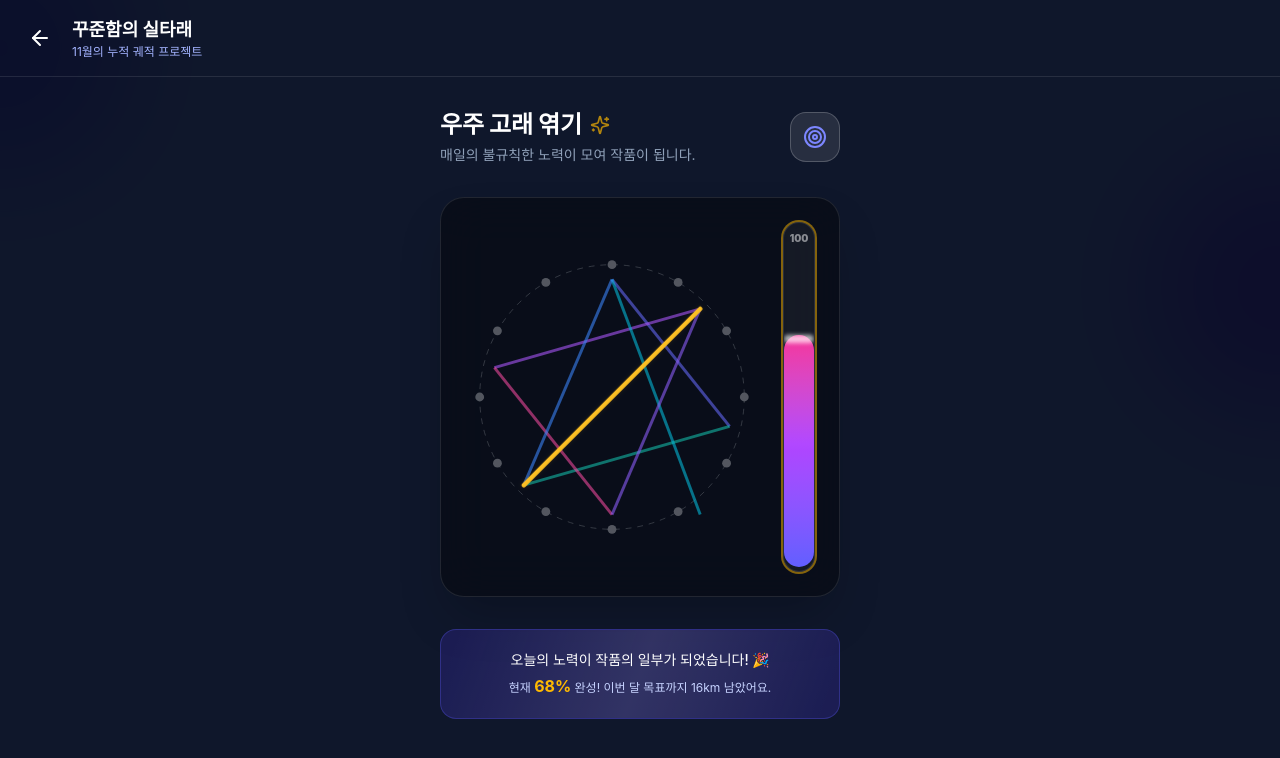
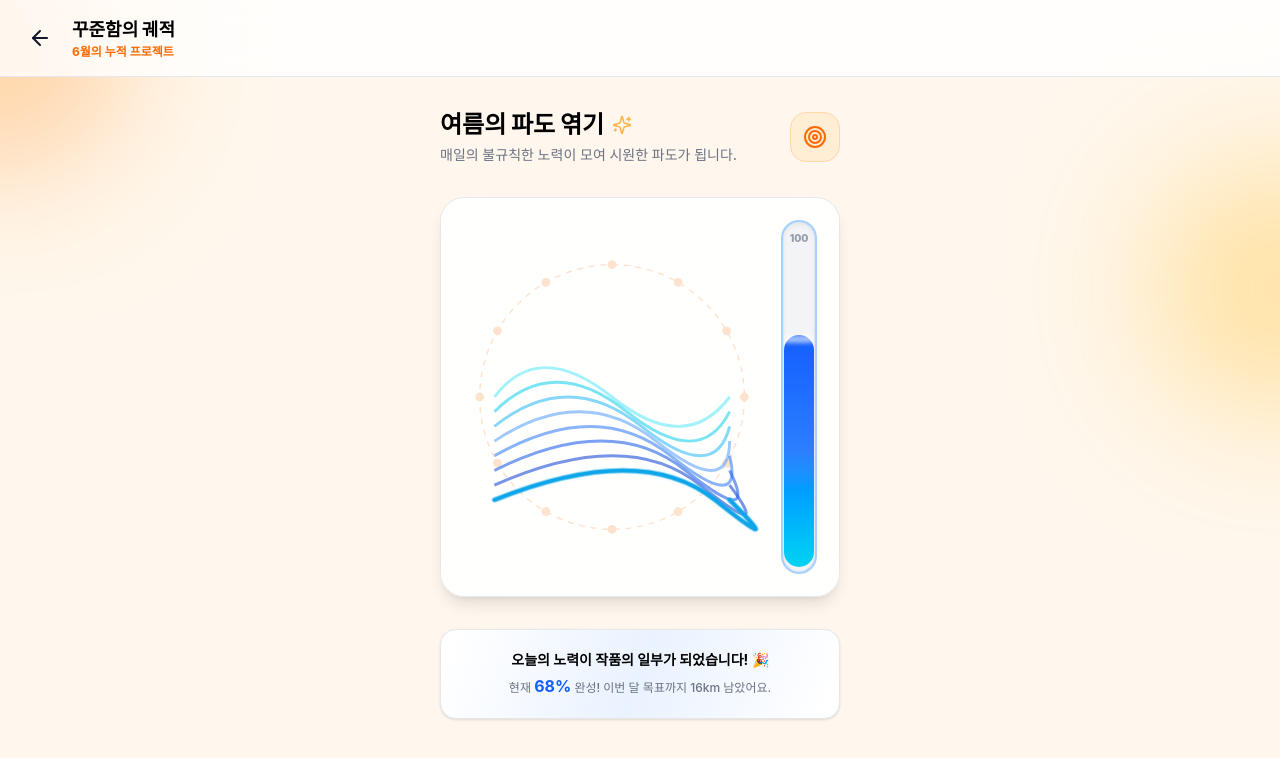
Before and after one commit to 1053min/techno, a React (Vite) app: page /monthly-project in a window 1280 px wide. Shown: the top 758 px of the page. Built offline with nearby package versions, Linux system fonts and the light colour scheme.

Commit message:
advanced 기능 테스트_beta routing revised_tracking page 개선

```diff
--- a/src/app/components/MonthlyProjectPage.tsx
+++ b/src/app/components/MonthlyProjectPage.tsx
@@ -23,22 +23,22 @@ export function MonthlyProjectPage() {
 
   // 과거에 뛰었던 기록들 (누적된 색상의 실들)
   const pastRuns = [
-    { id: 1, d: "M 50 10 L 90 60", color: "#6366f1" }, // 1일차 - Indigo
-    { id: 2, d: "M 90 60 L 20 80", color: "#14b8a6" }, // 2일차 - Teal
-    { id: 3, d: "M 10 40 L 80 20", color: "#a855f7" }, // 3일차 - Purple
-    { id: 4, d: "M 50 90 L 10 40", color: "#ec4899" }, // 4일차 - Pink
-    { id: 5, d: "M 80 90 L 50 10", color: "#06b6d4" }, // 5일차 - Cyan
-    { id: 6, d: "M 50 10 L 20 80", color: "#3b82f6" }, // 6일차 - Blue
-    { id: 7, d: "M 80 20 L 50 90", color: "#8b5cf6" }, // 7일차 - Violet
+    { id: 1, d: "M 10 50 Q 25 30 50 50 T 90 50", color: "#67e8f9" }, // 파도결 1 - sky-400
+    { id: 2, d: "M 10 55 Q 30 35 55 55 T 90 55", color: "#22d3ee" }, // 파도결 2 - cyan-400
+    { id: 3, d: "M 10 60 Q 35 40 60 60 T 90 60", color: "#38bdf8" }, // 파도결 3 - light blue
+    { id: 4, d: "M 10 65 Q 40 45 65 65 T 90 65", color: "#60a5fa" }, // 파도결 4 - blue-400
+    { id: 5, d: "M 10 70 Q 45 50 70 70 T 90 70", color: "#3b82f6" }, // 파도결 5 - blue-500
+    { id: 6, d: "M 10 75 Q 50 55 75 75 T 90 75", color: "#2563eb" }, // 파도결 6 - blue-600
+    { id: 7, d: "M 10 80 Q 55 60 80 80 T 90 80", color: "#1d4ed8" }, // 파도결 7 - blue-700
   ];
 
   // 💡 오늘 달린 삐뚤빼뚤한 GPS 궤적
-  const pathTangled = "M 20 80 L 15 60 L 35 50 L 25 30 L 65 40 L 80 20";
+  const pathTangled = "M 10 90 L 25 20 L 40 85 L 60 10 L 75 80 L 90 30";
   // 💡 예술 작품의 일부가 되기 위해 팽팽하게 당겨진 실 (동일한 점 개수로 자연스러운 모핑 애니메이션 유도)
-  const pathStraight = "M 20 80 L 32 68 L 44 56 L 56 44 L 68 32 L 80 20";
+  const pathStraight = "M 10 85 Q 60 65 85 85 T 90 85";
 
   return (
-    <div className="min-h-screen bg-slate-900 text-white pb-12 overflow-hidden relative">
+    <div className="min-h-screen bg-orange-50 text-slate-900 pb-12 overflow-hidden relative selection:bg-orange-500/30">
       {/* 애니메이션용 커스텀 CSS */}
       <style>{`
         @keyframes draw-path {
@@ -55,48 +55,48 @@ export function MonthlyProjectPage() {
       `}</style>
 
       {/* 배경 블러 효과 */}
-      <div className="absolute top-[-10%] left-[-10%] w-64 h-64 bg-indigo-600 rounded-full mix-blend-multiply filter blur-3xl opacity-50 animate-blob"></div>
-      <div className="absolute top-[20%] right-[-10%] w-64 h-64 bg-purple-600 rounded-full mix-blend-multiply filter blur-3xl opacity-50 animate-blob animation-delay-2000"></div>
+      <div className="absolute top-[-10%] left-[-10%] w-64 h-64 bg-orange-400 rounded-full mix-blend-multiply filter blur-3xl opacity-30 animate-blob"></div>
+      <div className="absolute top-[20%] right-[-10%] w-64 h-64 bg-amber-400 rounded-full mix-blend-multiply filter blur-3xl opacity-30 animate-blob animation-delay-2000"></div>
 
       {/* 헤더 */}
-      <div className="px-6 py-4 border-b border-white/10 flex items-center gap-4 sticky top-0 z-50">
-        <button onClick={() => navigate("/")} className="hover:bg-white/10 p-1 rounded-full transition-colors">
-          <ArrowLeft className="size-6 text-white" />
+      <div className="bg-white/80 backdrop-blur-md px-6 py-4 border-b border-gray-200 flex items-center gap-4 sticky top-0 z-50">
+        <button onClick={() => navigate("/")} className="hover:bg-gray-100 p-1 rounded-full transition-colors">
+          <ArrowLeft className="size-6 text-slate-900" />
         </button>
         <div>
-          <h1 className="text-lg font-bold text-white">꾸준함의 실타래</h1>
-          <p className="text-xs text-indigo-300">11월의 누적 궤적 프로젝트</p>
+          <h1 className="text-lg font-black text-black">꾸준함의 궤적</h1>
+          <p className="text-xs font-bold text-orange-500">6월의 누적 프로젝트</p>
         </div>
       </div>
 
       <div className="max-w-md mx-auto px-6 pt-8 relative z-10">
         <div className="flex items-center justify-between mb-8">
           <div>
-            <h2 className="text-2xl font-black mb-1 flex items-center gap-2">
-              우주 고래 엮기 {phase === 3 && <Sparkles className="size-5 text-amber-400 animate-pulse" />}
+            <h2 className="text-2xl font-black mb-1 flex items-center gap-2 text-black">
+              여름의 파도 엮기 {phase === 3 && <Sparkles className="size-5 text-amber-500 animate-pulse" />}
             </h2>
-            <p className="text-sm text-slate-400">매일의 불규칙한 노력이 모여 작품이 됩니다.</p>
+            <p className="text-sm text-gray-500 font-medium">매일의 불규칙한 노력이 모여 시원한 파도가 됩니다.</p>
           </div>
-          <div className="bg-white/10 p-3 rounded-2xl border border-white/20">
-            <Target className="size-6 text-indigo-400" />
+          <div className="bg-orange-100 p-3 rounded-2xl border border-orange-200">
+            <Target className="size-6 text-orange-500" />
           </div>
         </div>
 
         {/* 메인 캔버스 영역 */}
-        <div className="bg-black/40 border border-white/10 backdrop-blur-xl rounded-3xl p-6 flex gap-6 shadow-2xl h-[400px]">
+        <div className="bg-white/90 border border-gray-200 backdrop-blur-xl rounded-3xl p-6 flex gap-6 shadow-lg h-[400px]">
 
           {/* 좌측: 실타래 아트 애니메이션 영역 */}
           <div className="flex-1 relative flex items-center justify-center">
 
             {/* 도안 윤곽선 (배경 못/가이드라인) */}
-            <svg viewBox="0 0 100 100" className="absolute w-full h-full opacity-30">
-              <circle cx="50" cy="50" r="45" fill="none" stroke="white" strokeWidth="0.2" strokeDasharray="2,2" />
+            <svg viewBox="0 0 100 100" className="absolute w-full h-full opacity-20">
+              <circle cx="50" cy="50" r="45" fill="none" stroke="#f97316" strokeWidth="0.5" strokeDasharray="2,2" />
               {[...Array(12)].map((_, i) => (
                 <circle
                   key={i}
                   cx={50 + 45 * Math.cos((i * Math.PI) / 6)}
                   cy={50 + 45 * Math.sin((i * Math.PI) / 6)}
-                  r="1.5" fill="white"
+                  r="1.5" fill="#f97316"
                 />
               ))}
             </svg>
@@ -121,12 +121,12 @@ export function MonthlyProjectPage() {
                 <path
                   d={phase >= 2 ? pathStraight : pathTangled}
                   fill="none"
-                  stroke={phase >= 2 ? "#fbbf24" : "#f472b6"} // 핑크(복잡) -> 골드(팽팽함)
+                  stroke={phase >= 2 ? "#0ea5e9" : "#f43f5e"} // 빨강(복잡) -> 스카이블루(파도모양 안착)
                   strokeWidth={phase >= 2 ? "1.5" : "2"}
                   strokeLinecap="round"
                   strokeLinejoin="round"
                   style={{
-                    filter: phase === 2 ? 'drop-shadow(0 0 6px #f59e0b)' : 'none'
+                    filter: phase === 2 ? 'drop-shadow(0 0 6px #38bdf8)' : 'none'
                   }}
                   className={`path-morph ${phase === 1 ? 'animate-draw opacity-0' : ''}`}
                 />
@@ -135,33 +135,33 @@ export function MonthlyProjectPage() {
           </div>
 
           {/* 우측: 수직 진행률 게이지 바 */}
-          <div className={`w-8 h-full bg-white/5 rounded-full border border-white/10 relative overflow-hidden flex flex-col justify-end shadow-inner pb-1 transition-all duration-500 ${phase === 3 ? 'ring-2 ring-amber-400/50' : ''}`}>
-            <div className="absolute top-2 left-0 w-full text-center text-[10px] font-black text-white/50 z-20">
+          <div className={`w-8 h-full bg-gray-100 rounded-full border border-gray-200 relative overflow-hidden flex flex-col justify-end shadow-inner pb-1 transition-all duration-500 ${phase === 3 ? 'ring-2 ring-blue-400/50' : ''}`}>
+            <div className="absolute top-2 left-0 w-full text-center text-[10px] font-black text-gray-400 z-20">
               100
             </div>
             {/* 차오르는 게이지 애니메이션 */}
             <div
-              className="w-full bg-gradient-to-t from-indigo-500 via-purple-500 to-pink-500 rounded-full transition-all duration-1000 ease-out relative"
+              className="w-full bg-gradient-to-t from-cyan-400 via-blue-500 to-blue-600 rounded-full transition-all duration-1000 ease-out relative"
               style={{ height: `${progress}%` }}
             >
-              <div className="absolute top-0 left-0 w-full h-2 bg-white/70 rounded-full blur-[2px]"></div>
+              <div className="absolute top-0 left-0 w-full h-2 bg-white/60 rounded-full blur-[2px]"></div>
             </div>
           </div>
         </div>
 
         {/* 상태 메시지 인디케이터 */}
-        <div className="mt-8 text-center bg-indigo-600/20 border border-indigo-500/30 rounded-2xl p-5 relative overflow-hidden">
+        <div className="mt-8 text-center bg-white border border-gray-200 shadow-sm rounded-2xl p-5 relative overflow-hidden">
           <div className="relative z-10 transition-opacity duration-300">
-            {phase === 0 && <p className="text-indigo-200 text-sm">과거의 기록들을 불러오는 중...</p>}
-            {phase === 1 && <p className="text-pink-300 text-sm animate-pulse">오늘 달린 복잡한 궤적을 분석하고 있습니다...</p>}
-            {phase === 2 && <p className="text-amber-300 text-sm font-bold">궤적을 실타래로 변환하여 예술 작품에 엮습니다!</p>}
+            {phase === 0 && <p className="text-gray-500 font-medium text-sm">과거의 기록들을 불러오는 중...</p>}
+            {phase === 1 && <p className="text-rose-500 font-medium text-sm animate-pulse">오늘 달린 복잡한 궤적을 분석하고 있습니다...</p>}
+            {phase === 2 && <p className="text-blue-600 text-sm font-bold">궤적을 변환하여 파도의 일부로 만듭니다!</p>}
             {phase === 3 && (
               <div className="animate-fade-in-up">
-                <p className="text-white font-medium text-sm mb-1">
+                <p className="text-black font-bold text-sm mb-1">
                   오늘의 노력이 작품의 일부가 되었습니다! 🎉
                 </p>
-                <p className="text-indigo-200 text-xs">
-                  현재 <strong className="text-amber-400 text-base">{progress}%</strong> 완성! 이번 달 목표까지 16km 남았어요.
+                <p className="text-gray-500 text-xs font-medium">
+                  현재 <strong className="text-blue-600 text-base">{progress}%</strong> 완성! 이번 달 목표까지 16km 남았어요.
                 </p>
               </div>
             )}
@@ -169,7 +169,7 @@ export function MonthlyProjectPage() {
 
           {/* 완료 시 반짝이는 배경 효과 */}
           {phase === 3 && (
-            <div className="absolute inset-0 bg-gradient-to-r from-transparent via-white/10 to-transparent animate-[shimmer_2s_infinite]" style={{ transform: 'skewX(-20deg)' }}></div>
+            <div className="absolute inset-0 bg-gradient-to-r from-transparent via-blue-500/10 to-transparent animate-[shimmer_2s_infinite]" style={{ transform: 'skewX(-20deg)' }}></div>
           )}
         </div>
       </div>
--- a/src/app/components/TrackingPageLeaflet.tsx
+++ b/src/app/components/TrackingPageLeaflet.tsx
@@ -2,18 +2,14 @@
 
 import { useState, useEffect, useRef } from "react";
 import { Pause, Play, Square, ArrowLeft } from "lucide-react";
-import { useNavigate,useLocation } from "react-router";
+import { useNavigate, useLocation } from "react-router";
 import { updateAllSignals, getSignalFromCache, getSignalEmoji } from "../services/trafficSignalService";
 import { INTERSECTION_LOCATIONS } from "../services/intersectionData";
 
 interface PathPoint {
-
   lat: number;
-
   lng: number;
-
   timestamp: number;
-
 }
 
 declare global {
```
